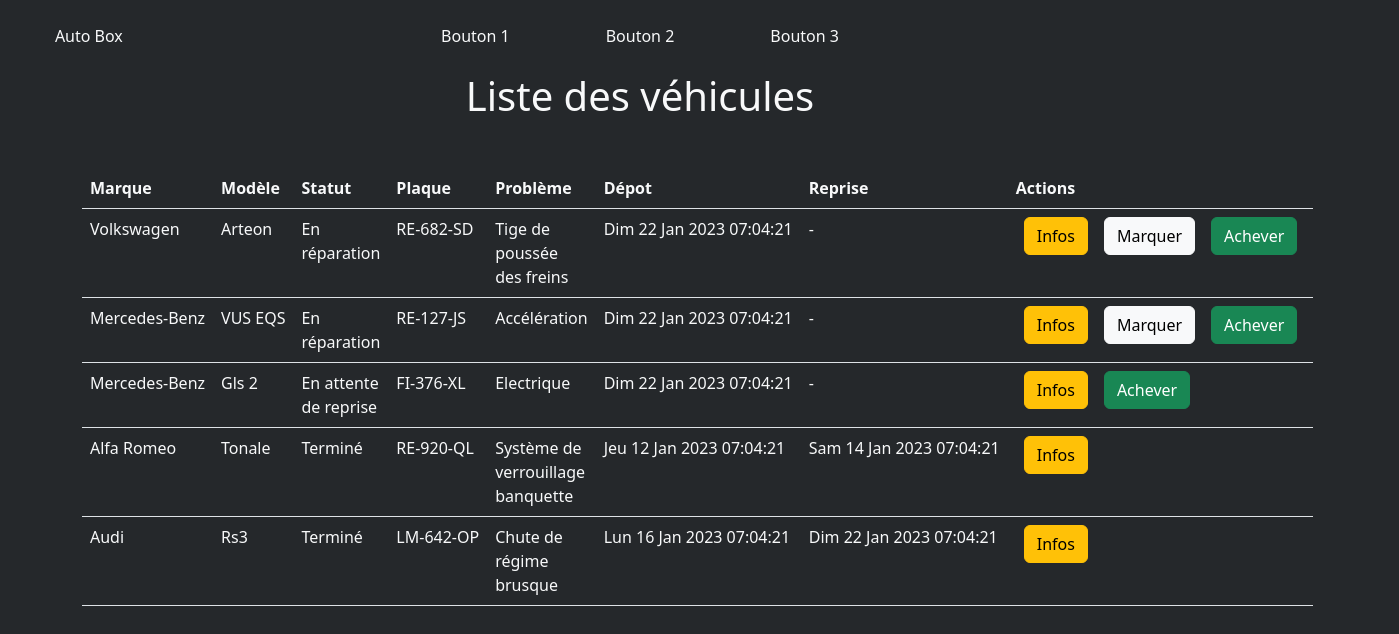
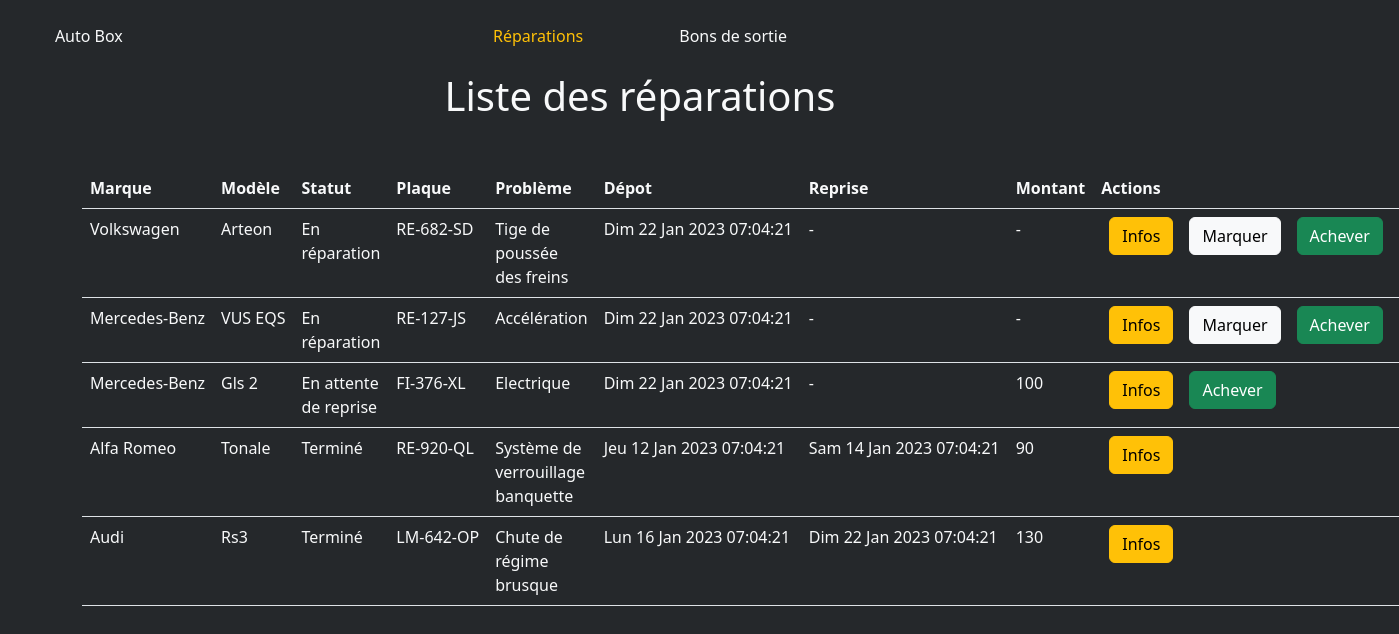
Before and after one commit to MinoTianaR/MeanProject, an Angular app in the folder frontend/: page / in a window 1280 px wide. Shown: the top 634 px of the page, 1399 px wide, since content can reach past the window. Built offline with nearby package versions, Linux system fonts and the light colour scheme.

Commit message:
component update

```diff
--- a/frontend/src/app/app.module.ts
+++ b/frontend/src/app/app.module.ts
@@ -15,6 +15,7 @@
 import { ManagerDashboardComponent } from './pages/manager-dashboard/manager-dashboard.component';
 import { OfficerDashboardComponent } from './pages/officer-dashboard/officer-dashboard.component';
 import { CarInformationComponent } from './pages/car-information/car-information.component';
+import { ManagerRepairsComponent } from './pages/manager-repairs/manager-repairs.component';
 
 @NgModule({
   declarations: [
@@ -30,7 +31,8 @@
     ForgotPasswordComponent,
     ManagerDashboardComponent,
     OfficerDashboardComponent,
-    CarInformationComponent
+    CarInformationComponent,
+    ManagerRepairsComponent
   ],
   imports: [
     BrowserModule,
--- a/frontend/src/app/pages/manager-dashboard/manager-dashboard.component.html
+++ b/frontend/src/app/pages/manager-dashboard/manager-dashboard.component.html
@@ -5,15 +5,14 @@
     </div>
     <div class="col-8 d-flex justify-content-center align-items-center">
       <div class="btn-group px-5">
-        <a class="text-light mx-5 text-decoration-none" href="#">Bouton 1</a>
-        <a class="text-light mx-5 text-decoration-none" href="#">Bouton 2</a>
-        <a class="text-light mx-5 text-decoration-none" href="#">Bouton 3</a>
+        <a class="text-warning mx-5 text-decoration-none" href="#">Réparations</a>
+        <a class="text-light mx-5 text-decoration-none" href="#">Bons de sortie</a>
       </div>
     </div>
   </div>
 </div>
 <div class="container">
-  <h1 class="text-center text-light mb-5">Liste des véhicules</h1>
+  <h1 class="text-center text-light mb-5">Liste des réparations</h1>
   <div class="row">
     <div class="col-md-1"></div>
     <div class="col-md-12">
@@ -27,6 +26,7 @@
             <th>Problème</th>
             <th>Dépot</th>
             <th>Reprise</th>
+            <th>Montant</th>
             <th>Actions</th>
           </tr>
         </thead>
@@ -38,6 +38,7 @@
             <td nowrap>RE-682-SD</td>
             <td>Tige de poussée des freins</td>
             <td nowrap>Dim 22 Jan 2023 07:04:21</td>
+            <td nowrap>-</td>
             <td nowrap>-</td>
             <td nowrap>
               <div class="position-relative">
@@ -55,6 +56,7 @@
             <td>Accélération</td>
             <td nowrap>Dim 22 Jan 2023 07:04:21</td>
             <td nowrap>-</td>
+            <td nowrap>-</td>
             <td nowrap>
               <div class="position-relative">
                 <button class="btn btn-warning mx-2">Infos</button>
@@ -71,6 +73,7 @@
             <td>Electrique</td>
             <td nowrap>Dim 22 Jan 2023 07:04:21</td>
             <td nowrap>-</td>
+            <td nowrap>100</td>
             <td nowrap>
               <div class="position-relative">
                 <button class="btn btn-warning mx-2">Infos</button>
@@ -86,6 +89,7 @@
             <td>Système de verrouillage banquette</td>
             <td nowrap>Jeu 12 Jan 2023 07:04:21</td>
             <td nowrap>Sam 14 Jan 2023 07:04:21</td>
+            <td nowrap>90</td>
             <td nowrap>
               <div class="position-relative">
                 <button class="btn btn-warning mx-2">Infos</button>
@@ -100,6 +104,7 @@
             <td>Chute de régime brusque</td>
             <td nowrap>Lun 16 Jan 2023 07:04:21</td>
             <td nowrap>Dim 22 Jan 2023 07:04:21</td>
+            <td nowrap>130</td>
             <td>
               <div class="position-relative">
                 <button class="btn btn-warning mx-2">Infos</button>
--- /dev/null
+++ b/frontend/src/app/pages/manager-repairs/manager-repairs.component.html
@@ -0,0 +1 @@
+<p>manager-repairs works!</p>
```
Also changed, not shown: frontend/src/app/pages/manager-repairs/manager-repairs.component.ts (added, +10 -0 lines), frontend/src/app/pages/manager-repairs/manager-repairs.component.css (added), 1 other file (tests, documents, lock files or other folders).
